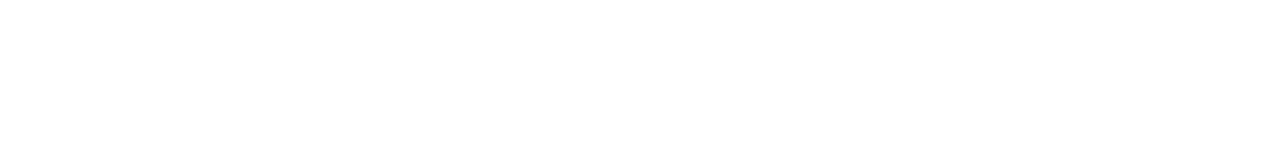
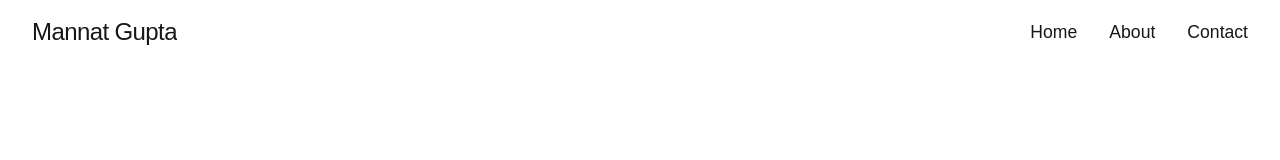
Before and after one commit to mannatgupta146/portfolio-v1, a Next.js app: page / in a window 1280 px wide. Shown: the top 160 px of the page. Built offline with nearby package versions, Linux system fonts and the light colour scheme.

Commit message:
navbar component with animated text reveal and navigation buttons

```diff
--- a/src/app/layout.js
+++ b/src/app/layout.js
@@ -1,3 +1,4 @@
+import Navbar from "@/components/Navbar";
 import "./globals.css";
 import SmoothScroller from "@/components/SmoothScroller";
 
@@ -26,6 +27,7 @@ export default function RootLayout({ children }) {
       lang="en"
       className={`${inter.variable} ${jetbrainsMono.variable}  h-full antialiased`}>
       <body className="min-h-full flex flex-col">
+        <Navbar />
         <SmoothScroller>{children}</SmoothScroller>
       </body>
     </html>
--- /dev/null
+++ b/src/components/Navbar.jsx
@@ -0,0 +1,58 @@
+"use client"
+
+import TextReveal from "./TextReveal"
+
+const Navbar = () => {
+  return (
+    <nav className="fixed top-0 left-0 z-30 flex h-16 w-full items-center justify-between px-8">
+      {/* Logo / Name */}
+      <TextReveal
+        splitBy="words"
+        duration={1}
+        ease="power4.out"
+      >
+        <h1 className="text-[1.5rem] font-medium tracking-tight">
+          Mannat Gupta
+        </h1>
+      </TextReveal>
+
+      {/* Navigation */}
+      <div className="flex items-center gap-8">
+        <TextReveal
+          delay={0.2}
+          splitBy="chars"
+          stagger={0.015}
+          duration={0.7}
+        >
+          <button className="cursor-pointer text-[1.1rem]">
+            Home
+          </button>
+        </TextReveal>
+
+        <TextReveal
+          delay={0.3}
+          splitBy="chars"
+          stagger={0.015}
+          duration={0.7}
+        >
+          <button className="cursor-pointer text-[1.1rem]">
+            About
+          </button>
+        </TextReveal>
+
+        <TextReveal
+          delay={0.4}
+          splitBy="chars"
+          stagger={0.015}
+          duration={0.7}
+        >
+          <button className="cursor-pointer text-[1.1rem]">
+            Contact
+          </button>
+        </TextReveal>
+      </div>
+    </nav>
+  )
+}
+
+export default Navbar
```
